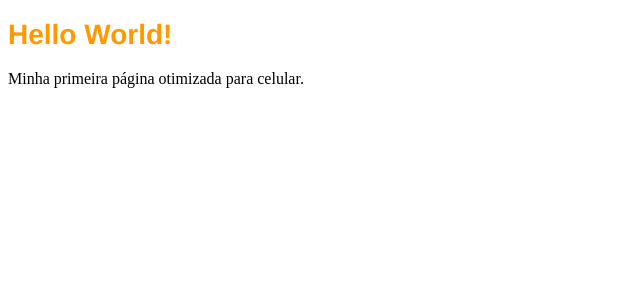
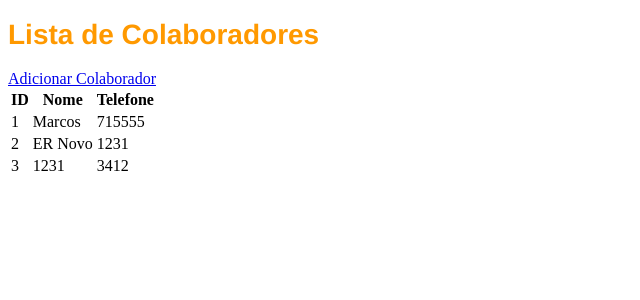
Before and after one commit to Erick-Hebert/epi, a Django app: page / in a window 1280 px wide. Shown: the top 300 px of the page, without its empty margins (0-640 px from the left). Run offline with Django 5.2, Linux system fonts and the light colour scheme; data comes from the database, SQL or seed files in the repository; both versions use the stored data as it was after the commit.

Commit message:
Add o listar colaboradores e o adicionar colaborador

```diff
--- a/nucleo/templates/nucleo/index.html
+++ b/nucleo/templates/nucleo/index.html
@@ -1,17 +1,48 @@
 {% load static %}
 
 <!DOCTYPE html>
-<html>
-    <head>
+<html lang="pt-BR">
+<head>
     <meta charset="UTF-8">
     <meta name="viewport" content="width=device-width, initial-scale=1.0">
-    <title>Hello World</title>
+
+    <title>Colaboradores</title>
+
     <link rel="stylesheet" href="{% static 'css/style.css' %}">
 </head>
+
 <body>
+
     <div class="container">
-        <h1>Hello World!</h1>
-        <p>Minha primeira página otimizada para celular.</p>
+        <h1>Lista de Colaboradores</h1>
+        <a href="{% url 'nucleo-criar' %}">Adicionar Colaborador</a>
+        <br/>
+        <table>
+            <thead>
+                <tr>
+                    <th>ID</th>
+                    <th>Nome</th>
+                    <th>Telefone</th>
+                </tr>
+            </thead>
+            <tbody>
+                {% for colaborador in colaboradores %}
+                    <tr>
+                        <td>{{ colaborador.id }}</td>
+                        <td>{{ colaborador.nome }}</td>
+                        <td>{{ colaborador.telefone }}</td>
+                    </tr>
+                {% empty %}
+                    <tr>
+                        <td colspan="3">
+                            Nenhum colaborador encontrado.
+                        </td>
+                    </tr>
+                {% endfor %}
+            </tbody>
+        </table>
+
     </div>
+
 </body>
 </html>
--- a/nucleo/urls.py
+++ b/nucleo/urls.py
@@ -20,5 +20,7 @@ from django.contrib import admin
 from django.urls import path
 
 urlpatterns = [
-    path('', views.home)
+    path('', views.home, name='nucleo-inicial'),
+    path('criar', views.tela_criar, name='nucleo-criar'),
+    path('salvar', views.salvar, name='nucleo-salvar'),
 ]
--- a/nucleo/views.py
+++ b/nucleo/views.py
@@ -1,7 +1,25 @@
-from django.shortcuts import render
+from django.shortcuts import render, redirect
 from nucleo.models import Colaborador
 
 def home(req):
     colaboradores = Colaborador.objects.all()
-    print(f'Colaboradores: {colaboradores}')
-    return render(req, 'nucleo/index.html')
+    return render(req, 'nucleo/index.html', {
+        'colaboradores': colaboradores,
+    })
+
+def tela_criar(req):
+    return render(req, 'nucleo/forms/criar.html')
+
+def salvar(req):
+    nome = req.POST.get('nome')
+
+    if nome is None:
+        return redirect('nucleo-criar')
+
+    telefone = req.POST.get('telefone')
+
+    colaborador = Colaborador.objects.create(
+        nome=nome,
+        telefone=telefone
+    )
+    return redirect('nucleo-inicial')
```
Also changed, not shown: nucleo/templates/nucleo/forms/criar.html (added, +31 -0 lines), db.sqlite3.
